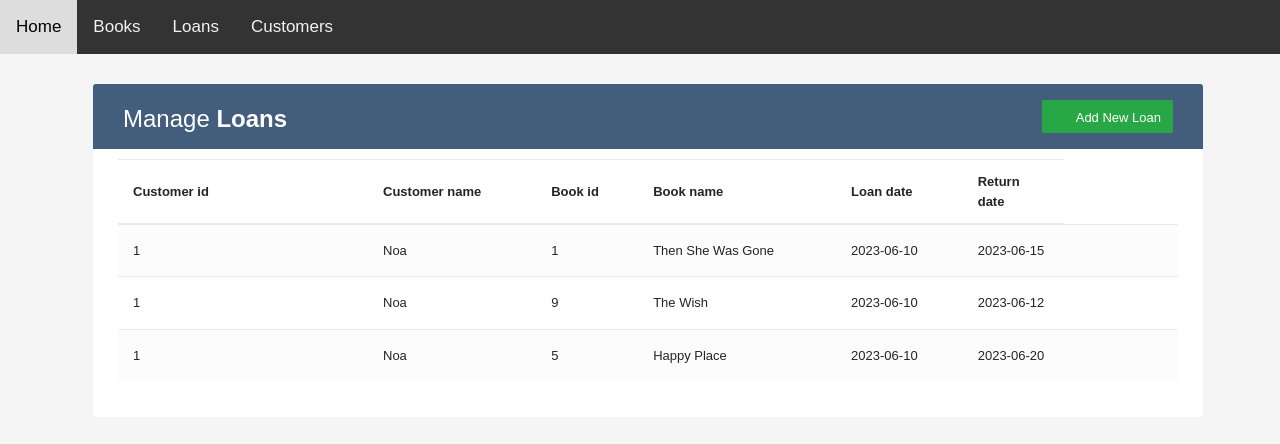
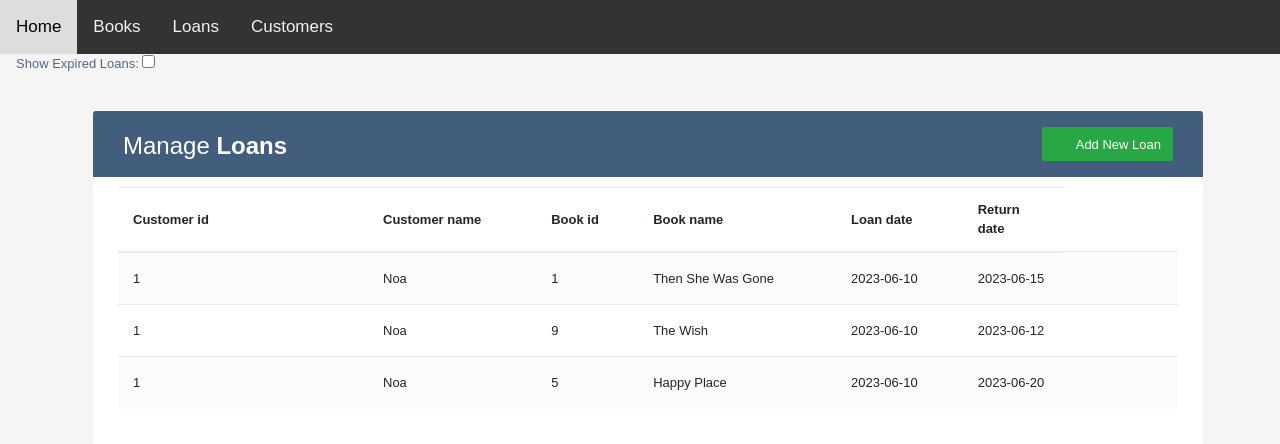
Before and after one commit to inbalmagen/library, a Flask app: page /loansPage in a window 1280 px wide. Shown: the top 444 px of the page. Run offline with Flask 3, Linux system fonts and the light colour scheme; data comes from the database, SQL or seed files in the repository; some libraries are stand-ins or nearby versions.

Commit message:
expired loans working

```diff
--- a/templates/loans1.html
+++ b/templates/loans1.html
@@ -44,11 +44,7 @@
             await loadData();
 	};
 
-	const loadData = async () => {
-
-		////////////////////////////////////////////////
-		const loanResponse = await axios.get(`${MY_SERVER}/loans`);
-		const loans = loanResponse.data;
+  const displayLoans = (loans) => {
 	const loanTableBody = document.getElementById("tableBody");
     loanTableBody.innerHTML = loans.map(loan => `
       <tr>
@@ -64,44 +60,48 @@
         </td>
       </tr>
     `).join("");
-
-		// dropdown add books
-		const bookResponse = await axios.get(`${MY_SERVER}/books`);
-		const books = bookResponse.data;
-		const bookSelectBody = document.getElementById("book_id1");
-		bookSelectBody.innerHTML = books.map(book => `
-		<option value="${book.id}">${book.name}</option>
-		`).join("");
-
-		// dropdown add customers
-		const customerResponse = await axios.get(`${MY_SERVER}/customers`);
-		const customers = customerResponse.data;
-		const customerSelectBody = document.getElementById("customer_id1");
-		customerSelectBody.innerHTML = customers.map(customer => `
-		<option value="${customer.id}">${customer.name}</option>
-		`).join("");
-		////////////////////////////////////////////////////////////////////////
-
-		// dropdown edit books
-		const bookResponse2 = await axios.get(`${MY_SERVER}/books`);
-		const books2 = bookResponse2.data;
-		const bookSelectBody2 = document.getElementById("book_id2");
-		bookSelectBody2.innerHTML = books2.map(book => `
-		<option value="${book.id}">${book.name}</option>
-		`).join("");
-
-		// dropdown edit customers
-		const customerResponse2 = await axios.get(`${MY_SERVER}/customers`);
-		const customers2 = customerResponse2.data;
-		const customerSelectBody2 = document.getElementById("customer_id2");
-		customerSelectBody2.innerHTML = customers2.map(customer => `
-		<option value="${customer.id}">${customer.name}</option>
-		`).join("");
-		////////////////////////////////////////////////////////////////////////
   };
 
-	loadData();
+
+  const loadAllLoans = async () => {
+    const loanResponse = await axios.get(`${MY_SERVER}/loans`);
+    const loans = loanResponse.data;
+    displayLoans(loans);
+  };
+
+  const loadExpiredLoans = async () => {
+    const loanResponse = await axios.get(`${MY_SERVER}/loans`);
+    const loans = loanResponse.data;
+    const currentDate = new Date();
+
+    const expiredLoans = loans.filter(loan => {
+      const returnDate = new Date(loan.return_date);
+      return returnDate < currentDate;
+    });
+
+    displayLoans(expiredLoans);
+  };
+
+  const toggleExpiredLoans = () => {
+	const expiredLoansToggle = document.getElementById("expiredLoansToggle1");
+    if (expiredLoansToggle && expiredLoansToggle.checked) {
+      loadExpiredLoans();
+    } else {
+      loadAllLoans();
+    }
+  };
+
+  toggleExpiredLoans(); // Load the initial loans based on the toggle state
+
 </script>
+
+<div class="toggle-container">
+	<label>Show Expired Loans:</label>
+	<label class="switch">
+	  <input type="checkbox" id="expiredLoansToggle1" onclick="toggleExpiredLoans()">
+	  <span class="slider round"></span>
+	</label>
+  </div>
 
 <div class="container-xl">
 	<div class="table-responsive">
```
Lines whose indentation alone changed are shown as unchanged.
